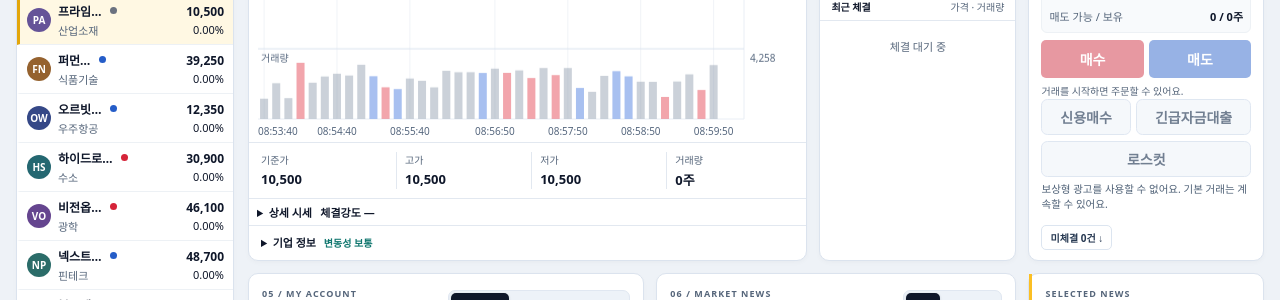
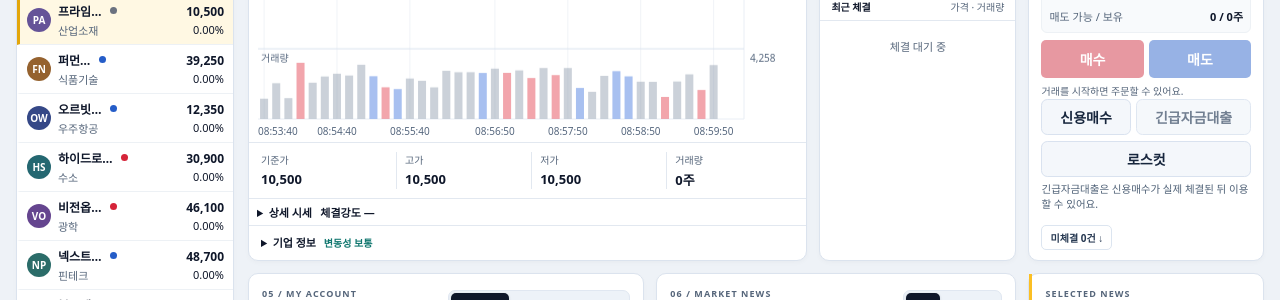
Before and after one commit to heewon-yu/dailyfoodfighter, a Jekyll site: the page games/scalping-king/index.html, which Jekyll copies as it is, in a window 1280 px wide and 900 px high, scrolled down 594 px. Shown: the part 186-486 px from the top of the window. Built offline with Jekyll 4.4.1, drawn with Linux system fonts in a browser that asks for light colours; part of the change alters nothing that is shown.

Commit message:
fix(scalping): 웹 환경 신용매수·로스컷·긴급자금대출 즉시 활성화 및 보상형 광고 폴백 처리

```diff
--- a/games/scalping-king/game.js
+++ b/games/scalping-king/game.js
@@ -674,9 +674,10 @@ const official = window.scalpOfficial;
 
   function renderRewardTools() {
     const provider = window.scalpRewardProvider;
+    const hasProvider = Boolean(provider && (ScalpReward.ready(provider, 'credit') || ScalpReward.ready(provider, 'stop')));
     for (const {key, id, label} of rewardTools) {
       const button = $(id);
-      const unlocked = account.unlocks[key];
+      const unlocked = account.unlocks[key] || !hasProvider;
       const funded = key === 'emergency' && account.emergencyUsed;
       const eligible = key !== 'emergency' || risk.canUseEmergency(account);
       button.disabled = phase === 'done' || Boolean(result) || Boolean(adController) || funded || !eligible ||
@@ -684,7 +685,7 @@ const official = window.scalpOfficial;
       button.textContent = funded ? label + ' · 사용 완료' : unlocked || !eligible || !ScalpReward.ready(provider, key) ? label : '광고 보고 ' + label + ' 이용하기';
     }
     $('rewardHint').textContent = adController ? '광고 시청 중에는 장세와 타이머가 멈춰요.' :
-      !rewardTools.some(({key}) => ScalpReward.ready(provider, key) || account.unlocks[key]) ?
+      hasProvider && !rewardTools.some(({key}) => ScalpReward.ready(provider, key) || account.unlocks[key]) ?
         '보상형 광고를 사용할 수 없어요. 기본 거래는 계속할 수 있어요.' :
         account.everFilledCreditBuy ? '' :
           '긴급자금대출은 신용매수가 실제 체결된 뒤 이용할 수 있어요.';
@@ -745,13 +746,18 @@ const official = window.scalpOfficial;
 
   async function unlock(key) {
     if (adController || privacyBusy || phase === 'done' || result) return;
-    if (key === 'emergency' && !risk.canUseEmergency(account)) return;
-    if (account.unlocks[key]) {
+    if (key === 'emergency' && !risk.canUseEmergency(account)) {
+      feedback('긴급자금대출은 신용매수가 실제 체결된 뒤 이용할 수 있어요.', 'error');
+      return;
+    }
+    const provider = window.scalpRewardProvider;
+    const hasProvider = Boolean(provider && (ScalpReward.ready(provider, 'credit') || ScalpReward.ready(provider, 'stop')));
+    if (account.unlocks[key] || !hasProvider) {
+      account.unlocks[key] = true;
       openTool(key);
       return;
     }
     if (official) return officialAd(key);
-    const provider = window.scalpRewardProvider;
     if (!ScalpReward.ready(provider, key)) return;
     const wasLive = phase === 'live';
     if (wasLive) suspend('ad');
--- a/games/scalping-king/index.html
+++ b/games/scalping-king/index.html
@@ -15,9 +15,9 @@
   <script defer src="./reward-v2.js?v=20261111-v2"></script>
   <script defer src="./market.js?v=20261111-v2"></script>
   <script defer src="./chart.js?v=20261110-07"></script>
-  <script defer src="./official-config.js?v=20261112-d1-final"></script>
-  <script defer src="./official-client.js?v=20261112-d1-final"></script>
-  <script defer src="./game.js?v=20261112-d1-final"></script>
+  <script defer src="./official-config.js?v=20261112-v3"></script>
+  <script defer src="./official-client.js?v=20261112-v3"></script>
+  <script defer src="./game.js?v=20261112-v3"></script>
 </head>
 <body>
   <header class="topbar">
```
